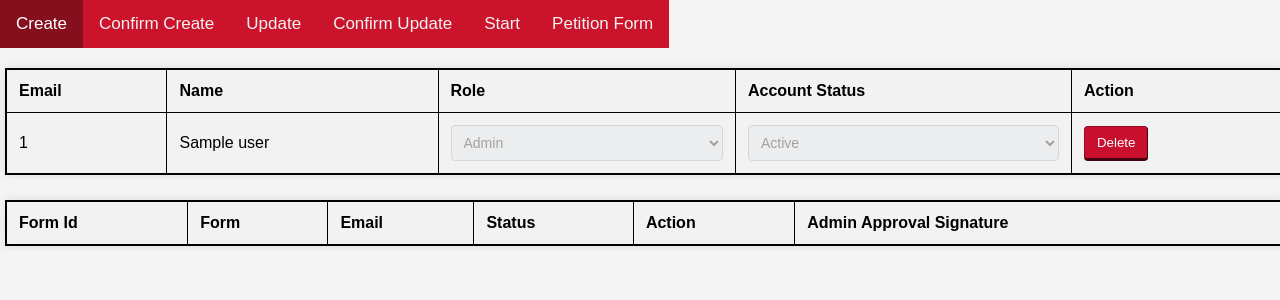
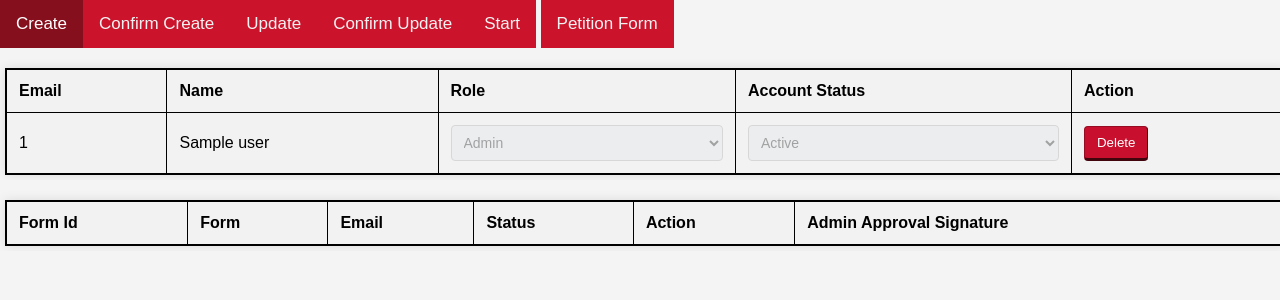
Before and after one commit to binhnguyen63/SoftwareDesign-Project, a Flask app: template templates/admin.html in a window 1280 px wide. Shown: the top 300 px of the page. Run offline with Flask 2, Linux system fonts and the light colour scheme; the template is opened without the code that fills it: most values are stand-ins (such as "Sample title", 1, 10 or a date in 2020); lists and menus that the app fills with data are empty; some libraries are stand-ins or nearby versions.

Commit message:
alter nav bar links

```diff
--- a/static/css/admin.css
+++ b/static/css/admin.css
@@ -11,6 +11,24 @@ body {
 nav {
   overflow: hidden;
   /*padding: 10px;*/
+}
+
+.nav-button {
+  background-color: #cb142c;
+  color: #f2f2f2;
+  text-align: center;
+  padding: 14px 16px;
+  font-size: 17px;
+  border: none;
+  cursor: pointer;
+  transition: background-color 0.3s ease;
+  text-decoration: none; /* Remove underline from links */
+  display: inline-block; /* Ensure padding and margins work correctly */
+}
+
+.nav-button:hover {
+  background-color: #860f1e;
+  color: white;
 }
 
 nav button {
--- a/templates/admin.html
+++ b/templates/admin.html
@@ -16,8 +16,8 @@
       <button id="confirm-create-btn" onclick="confirmAddRow()">Confirm Create</button>
       <button id="update" onclick="enableEditing()">Update</button>
       <button id="confirm-update" onclick="confirmUpdate()">Confirm Update</button>
-      <button href="index.html">Start</button>
-      <button href="graduate_student_petition_form.html">Petition Form</button>
+      <a href="index.html" class="nav-button">Start</a>
+      <a href="graduate_student_petition_form.html" class="nav-button">Petition Form</a>
     </nav>
     <div style="overflow-x: auto;">
     <table id="userTable" class="table">
```
